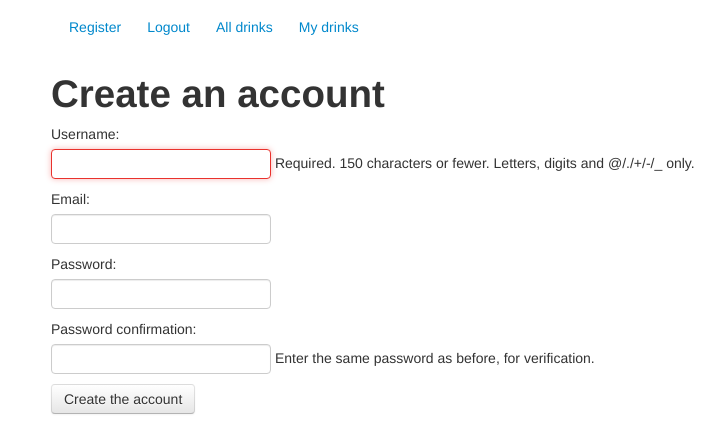
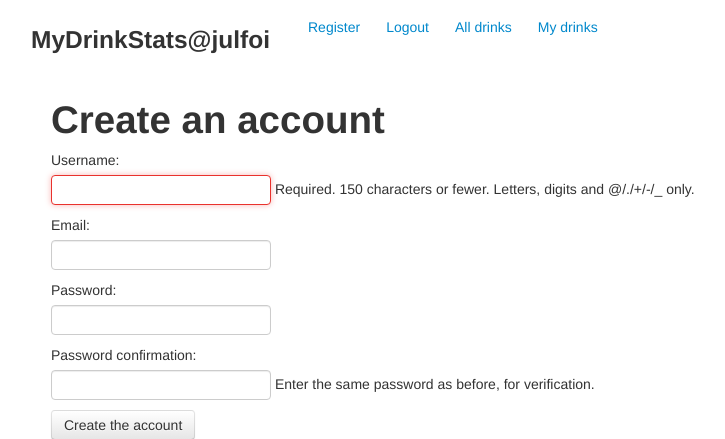
Before and after one commit to daemonfire300/energydrinks, a Django app: page /member/register/ in a window 1280 px wide. Shown: the top 439 px of the page, without its empty margins (119-844 px from the left). Run offline with Django 3.2, Linux system fonts and the light colour scheme; parts of the project's set-up code (start-up, migrations or seed data) failed here and were passed over; some libraries are stand-ins or nearby versions.

Commit message:
Added title

```diff
--- a/energy/templates/base.html
+++ b/energy/templates/base.html
@@ -21,6 +21,7 @@
 			<div class="row">
 				<div class="span12">
 					<ul class="nav nav-pills">
+						<li><span><h3>MyDrinkStats@julfoi</h3></span></li>
 						<li><a href="/profile/">{{user.username}}</a></li>
 						<li><a href="/member/register">Register</a></li>
 						<li><a href="/member/logout/">Logout</a></li>
```
